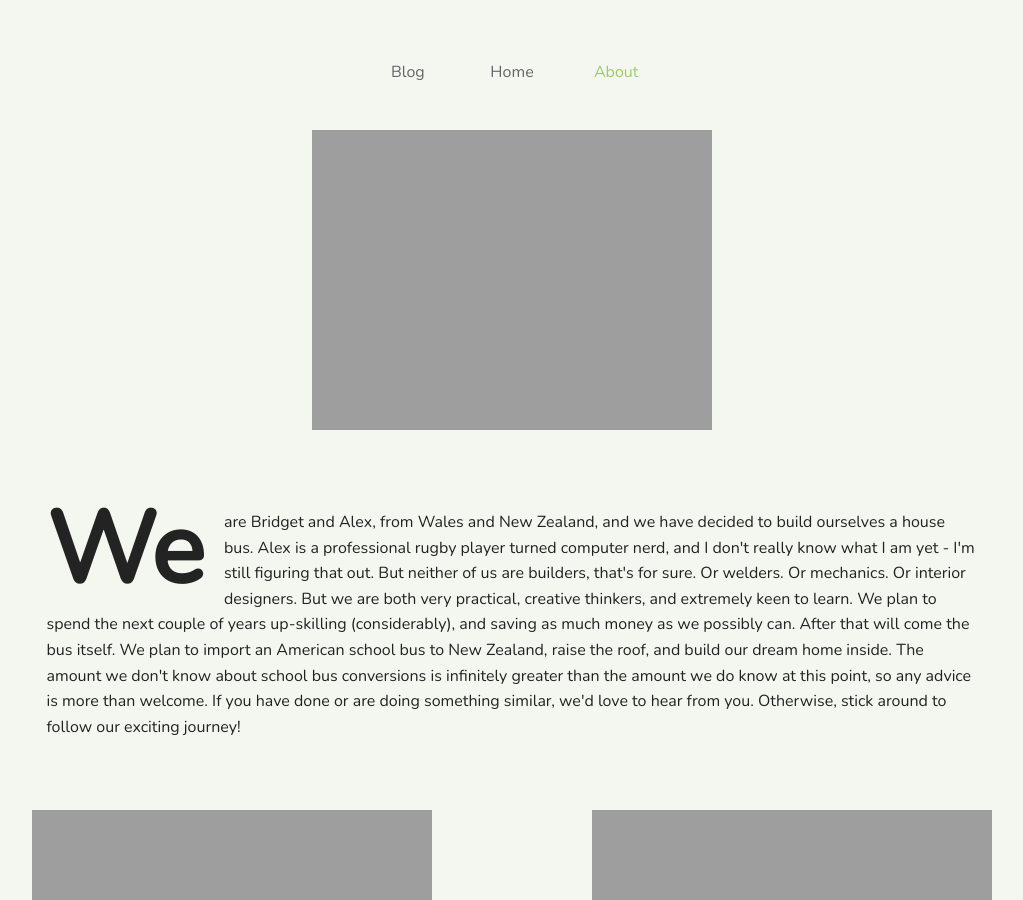
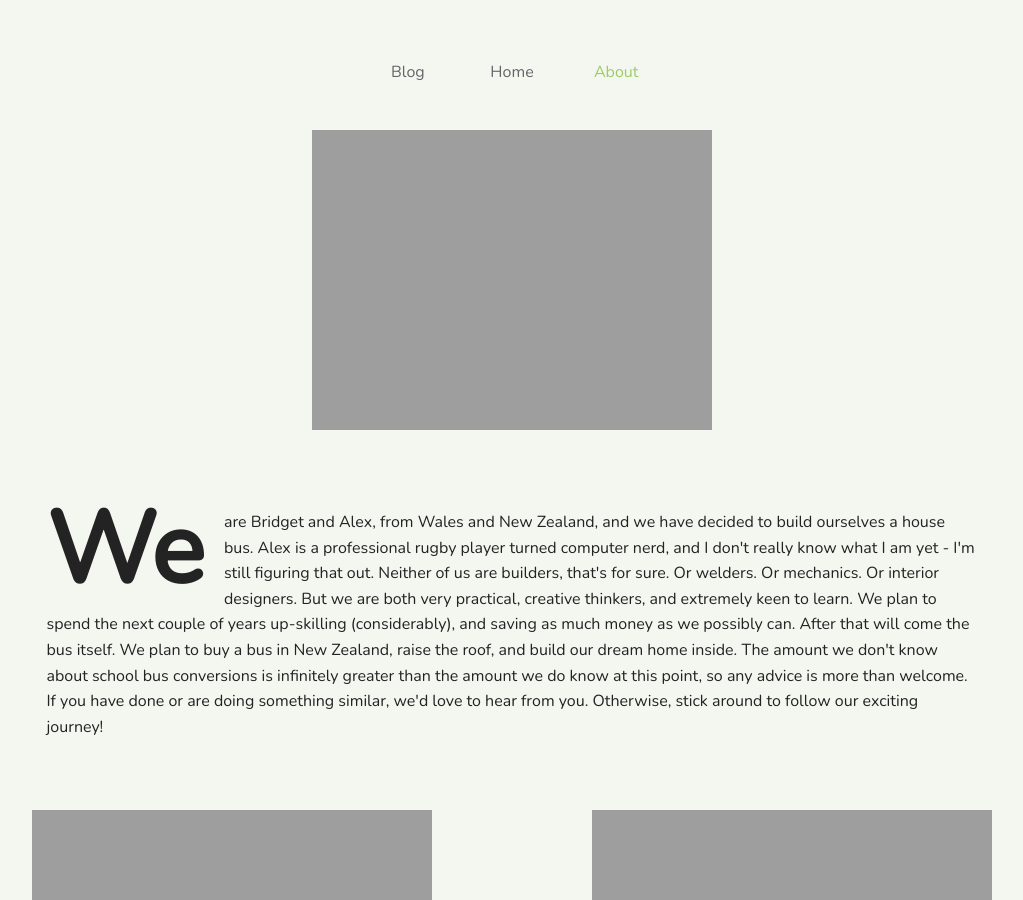
Before and after one commit to vendablefall/littlekiwibus, a Jekyll site: the page built from about.html, in a window 1280 px wide and 900 px high. Shown: the whole window, without its empty margins (128-1151 px from the left). Built offline with Jekyll 4.4.1, drawn with Linux system fonts in a browser that asks for light colours; Markdown is read by kramdown in place of the engine named in the settings.

Commit message:
grammarly check

```diff
--- a/about.html
+++ b/about.html
@@ -35,7 +35,7 @@ members:
   <div class='row' style="max-width:991px;margin:auto;">
     <div style="padding:30px">
       <p>
-        <span class='drop-letters'>We</span> are Bridget and Alex, from Wales and New Zealand, and we have decided to build ourselves a house bus. Alex is a professional rugby player turned computer nerd, and I don't really know what I am yet - I'm still figuring that out. But neither of us are builders, that's for sure. Or welders. Or mechanics. Or interior designers. But we are both very practical, creative thinkers, and extremely keen to learn. We plan to spend the next couple of years up-skilling (considerably), and saving as much money as we possibly can. After that will come the bus itself. We plan to import an American school bus to New Zealand, raise the roof, and build our dream home inside. The amount we don't know about school bus conversions is infinitely greater than the amount we do know at this point, so any advice is more than welcome. If you have done or are doing something similar, we'd love to hear from you. Otherwise, stick around to follow our exciting journey!
+        <span class='drop-letters'>We</span> are Bridget and Alex, from Wales and New Zealand, and we have decided to build ourselves a house bus. Alex is a professional rugby player turned computer nerd, and I don't really know what I am yet - I'm still figuring that out. Neither of us are builders, that's for sure. Or welders. Or mechanics. Or interior designers. But we are both very practical, creative thinkers, and extremely keen to learn. We plan to spend the next couple of years up-skilling (considerably), and saving as much money as we possibly can. After that will come the bus itself. We plan to buy a bus in New Zealand, raise the roof, and build our dream home inside. The amount we don't know about school bus conversions is infinitely greater than the amount we do know at this point, so any advice is more than welcome. If you have done or are doing something similar, we'd love to hear from you. Otherwise, stick around to follow our exciting journey!
 </p>
 </div>
 </div>
```
Also changed, not shown: _posts/2017-05-19-Bridgets-1st-big-little-project.md (+1 -1 lines).
